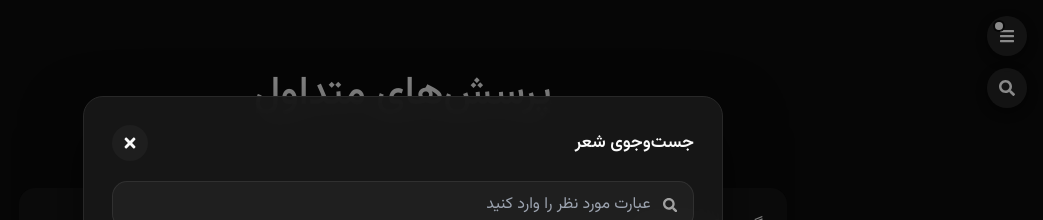
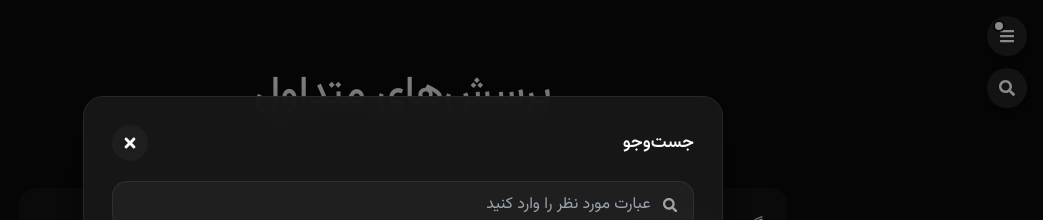
Before and after one commit to hadi7546/ganjoorak, a Next.js app: page /faq in a window 1280 px wide. Both pictures are taken after a click on the button 1244 px from the left and 88 px from the top of the page. Shown: the top 220 px of the page, without its empty margins (237-1280 px from the left). Built offline with nearby package versions, Linux system fonts and the light colour scheme; a web font is replaced by a local one.

Commit message:
Update SearchDialog.tsx

```diff
--- a/src/components/SearchDialog.tsx
+++ b/src/components/SearchDialog.tsx
@@ -175,7 +175,7 @@ const SearchDialog: React.FC<SearchDialogProps> = ({
               transition={{ type: "spring", stiffness: 260, damping: 18 }}
             >
               <div className="search-header">
-                <h2 id="search-dialog-title">جست‌وجوی شعر</h2>
+                <h2 id="search-dialog-title">جست‌وجو</h2>
                 <button
                   type="button"
                   className="search-close-button"
```
